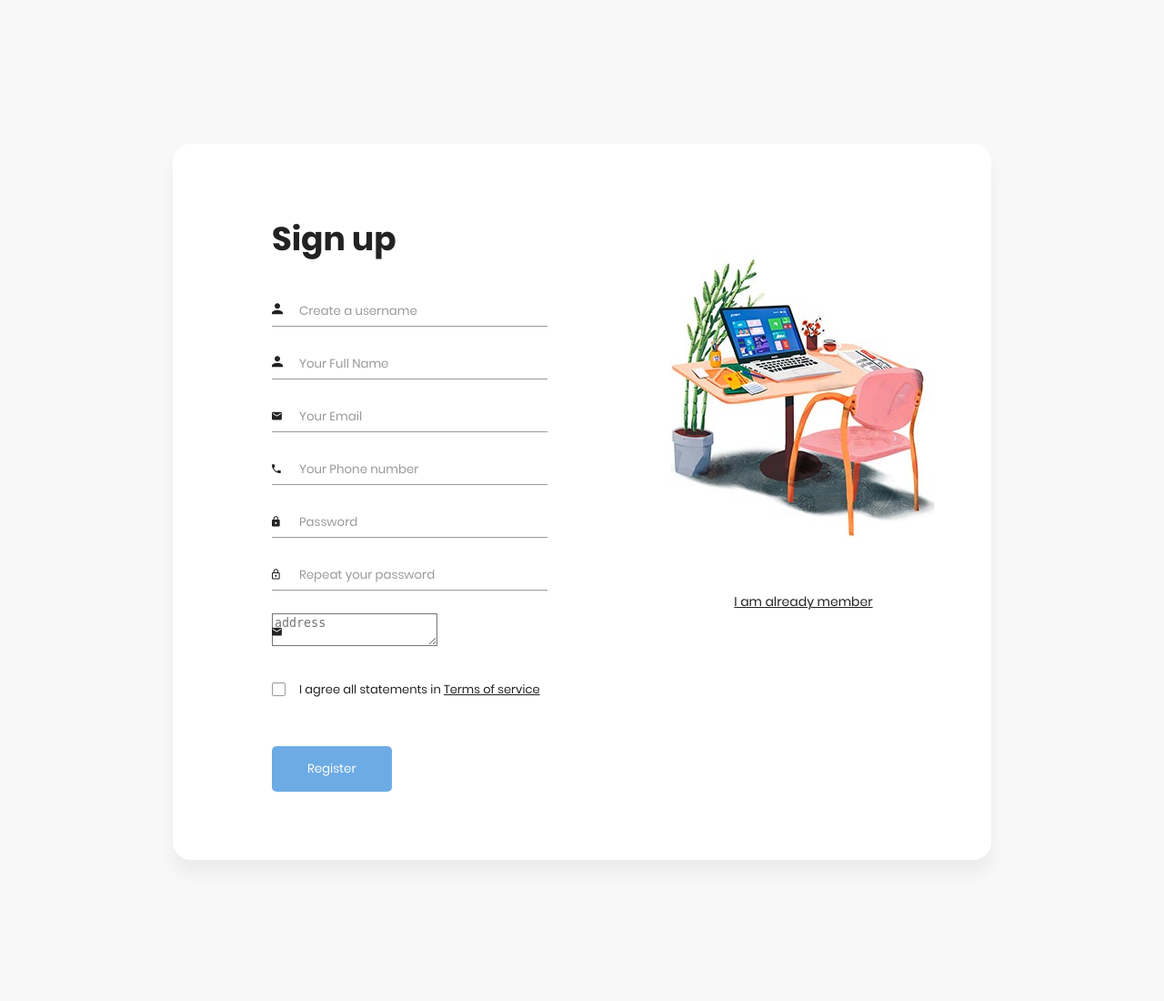
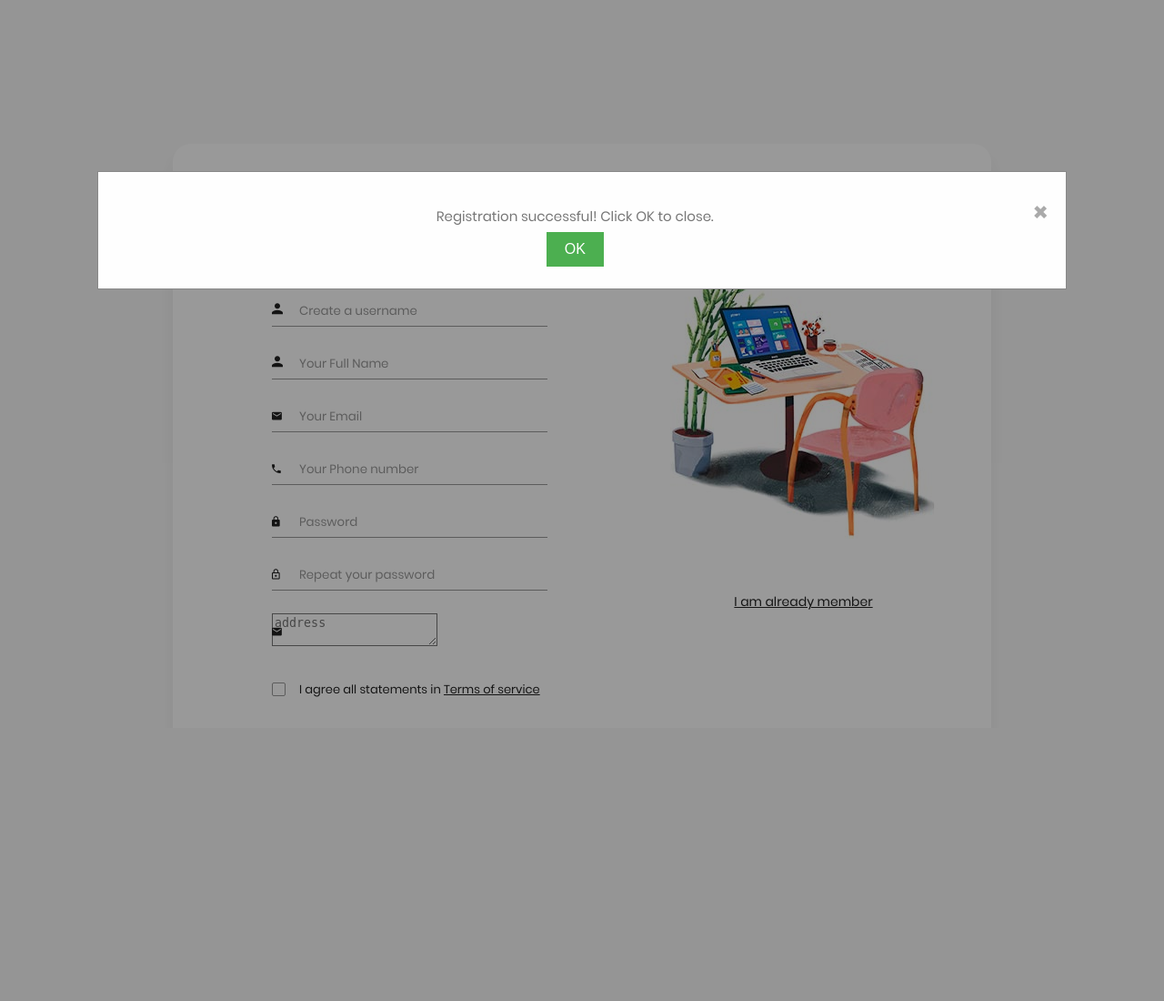
Before and after one commit to Alex-Mth/Mini-project, a PHP site: page /signup.php in a window 1280 px wide. Shown: the top 1100 px of the page at 91% size. After the commit the page ends 766 px from the top, so only its background shows below. Run offline with PHP 8.4, Linux system fonts and the light colour scheme; some libraries are stand-ins or nearby versions.

Commit message:
updated the signup page

```diff
--- a/signup.php
+++ b/signup.php
@@ -9,28 +9,24 @@
     $phone = $_POST['phone'];
     $password = $_POST['pass'];
     $confirm_password = $_POST['re_pass'];
-    $address=$_POST['address'];
-
-    // Debugging: Output form data
-    //echo "Name: " . $name . "<br>";
-    //echo "Email: " . $email . "<br>";
-    //echo "Phone: " . $phone . "<br>";
-    //echo "Password: " . $password . "<br>";
-    //echo "Confirm Password: " . $confirm_password . "<br>";
+    $address = $_POST['address'];
 
     // Validate form data (check for empty fields)
-    if (empty($uname)||empty($name) || empty($email) || empty($phone) || empty($password) || empty($confirm_password) ||  empty($address))  {
+    if (empty($uname) || empty($name) || empty($email) || empty($phone) || empty($password) || empty($confirm_password) || empty($address)) {
         echo "All fields are required.";
     } else {
-        $sql = "INSERT INTO user (username,name, email, phone, password,address) VALUES ('$uname','$name', '$email', '$phone', '$password','$address')";
+        $sql = "INSERT INTO user (username, name, email, phone, password, address) VALUES ('$uname', '$name', '$email', '$phone', '$password', '$address')";
 
         if ($conn->query($sql) === TRUE) {
-            echo "Record created successfully";
+            // Redirect to the same page to avoid form resubmission
+            header("Location: {$_SERVER['PHP_SELF']}");
+            exit();
         } else {
             echo "Error: " . $sql . "<br>" . $conn->error;
         }
     }
 }
+
 $conn->close();
 ?>
 
@@ -47,6 +43,58 @@
 
         <!-- Main css -->
         <link rel="stylesheet" href="css/login.css">
+<style>
+        /* Modal Styles */
+.modal {
+  display: block;
+  position: fixed;
+  z-index: 1;
+  left: 0;
+  top: 0;
+  width: 100%;
+  height: 100%;
+  overflow: auto;
+  background-color: rgb(0, 0, 0);
+  background-color: rgba(0, 0, 0, 0.4);
+  padding-top: 60px;
+}
+
+.modal-content {
+  background-color: #fefefe;
+  margin: 10% auto;
+  padding: 20px;
+  border: 1px solid #888;
+  width: 80%;
+  text-align: center;
+}
+
+.close {
+  color: #aaaaaa;
+  float: right;
+  font-size: 28px;
+  font-weight: bold;
+  cursor: pointer;
+}
+
+.close:hover,
+.close:focus {
+  color: #000;
+  text-decoration: none;
+}
+
+#modalOkBtn {
+  background-color: #4caf50;
+  color: white;
+  border: none;
+  padding: 10px 20px;
+  text-align: center;
+  text-decoration: none;
+  display: inline-block;
+  font-size: 16px;
+  margin: 4px 2px;
+  cursor: pointer;
+}
+</style>
     </head>
     <body>
 
@@ -110,5 +158,57 @@
     <!-- JS -->
     <script src="vendor/jquery/jquery.min.js"></script>
     <script src="js/login.js"></script>
+
+    <!-- Modal Box -->
+<div id="myModal" class="modal">
+  <!-- Modal content -->
+  <div class="modal-content">
+    <span class="close" onclick="closeModal()">&times;</span>
+    <p>Registration successful! Click OK to close.</p>
+    <button id="modalOkBtn" onclick="closeModal()">OK</button>
+  </div>
+</div>
+
+<script>
+// Get the modal
+var modal = document.getElementById('myModal');
+
+// Get the button that opens the modal
+var signUpButton = document.getElementById('signup');
+
+// When the user clicks the button, open the modal
+signUpButton.onclick = function() {
+  modal.style.display = 'block';
+}
+
+// Function to close the modal and optionally redirect to signin.php
+function closeModal(isOkButton) {
+  modal.style.display = 'none';
+  if (isOkButton) {
+    window.location.href = 'signin.php';
+  }
+}
+
+// When the user clicks outside the modal, close it
+window.onclick = function(event) {
+  if (event.target === modal) {
+    closeModal(false);
+  }
+}
+
+// Event listener for the close button (&times;)
+document.getElementsByClassName('close')[0].onclick = function() {
+  closeModal(false);
+};
+
+// Event listener for the OK button
+document.getElementById('modalOkBtn').onclick = function() {
+  closeModal(true);
+};
+</script>
+
+
+
+
 </body>
 </html>
```
Also changed, not shown: demo.html (added). Lines whose indentation alone changed are shown as unchanged.
